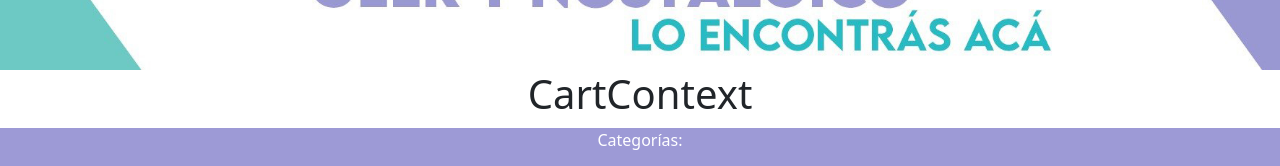
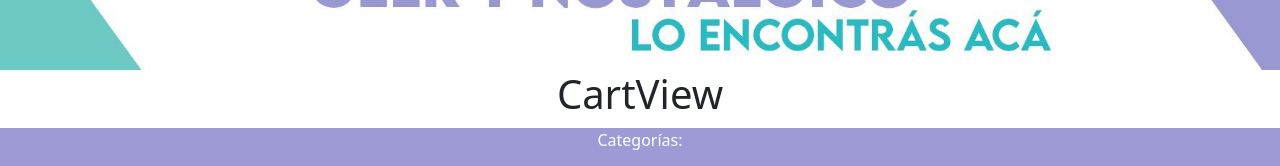
Before and after one commit to mec2110/tiendacr_COUTO, a React (Create React App) app: page / in a window 1280 px wide. Shown: the part 204-370 px from the top of the page. Built offline with nearby package versions, Linux system fonts and the light colour scheme.

Commit message:
Update App.js

```diff
--- a/src/App.js
+++ b/src/App.js
@@ -27,7 +27,7 @@ const App = () => {
         </div>
 
         <div>
-          <h1> CartContext</h1>
+          <h1> CartView </h1>
           <Switch>
             <Route exact path="/">
                <ItemListContainer/>
```
